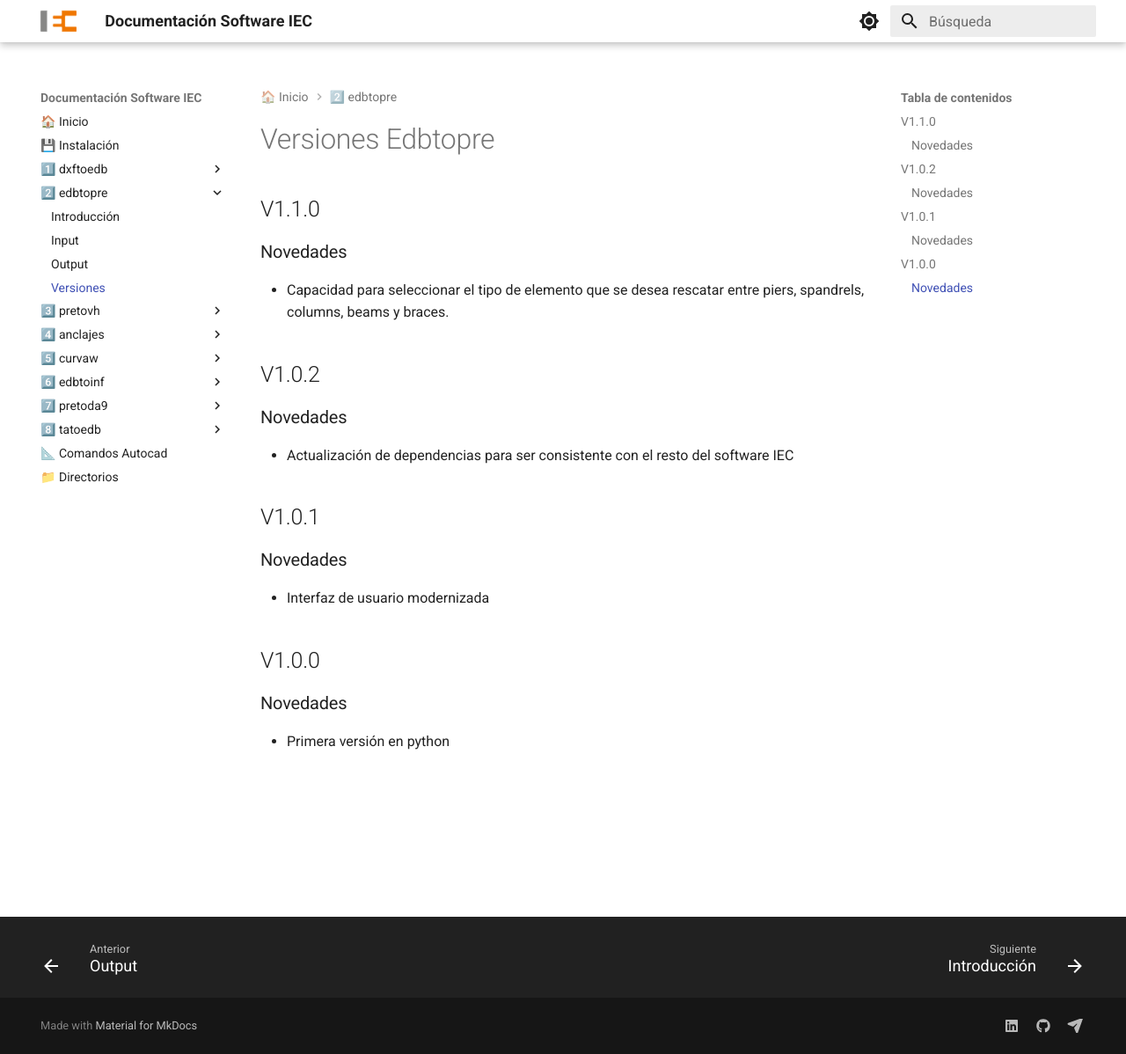
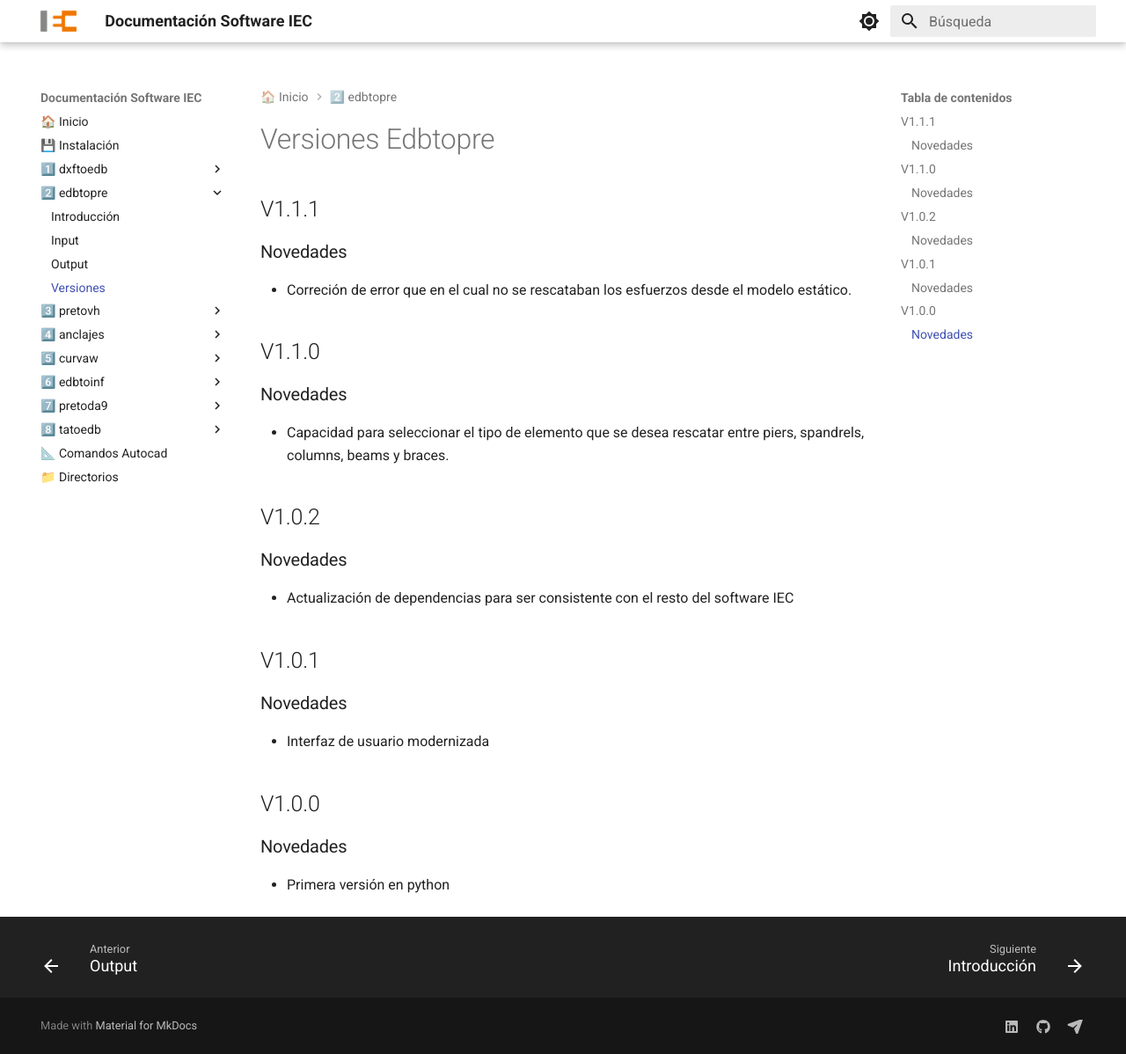
Before and after one commit to iec-ingenieria/documentacion, an MkDocs documentation site: the page built from docs/edbtopre/versiones.md, in a window 1280 px wide and 1198 px high. Shown: the whole window at 88% size. Built offline with MkDocs 1.6.1 and Material for MkDocs 9.7.7, drawn with Linux system fonts in a browser that asks for light colours.

```diff
--- a/docs/edbtopre/versiones.md
+++ b/docs/edbtopre/versiones.md
@@ -1,4 +1,10 @@
 # Versiones Edbtopre
+
+## V1.1.1
+
+### Novedades
+
+  - Correción de error que en el cual no se rescataban los esfuerzos desde el modelo estático.
 
 ## V1.1.0
 
```
